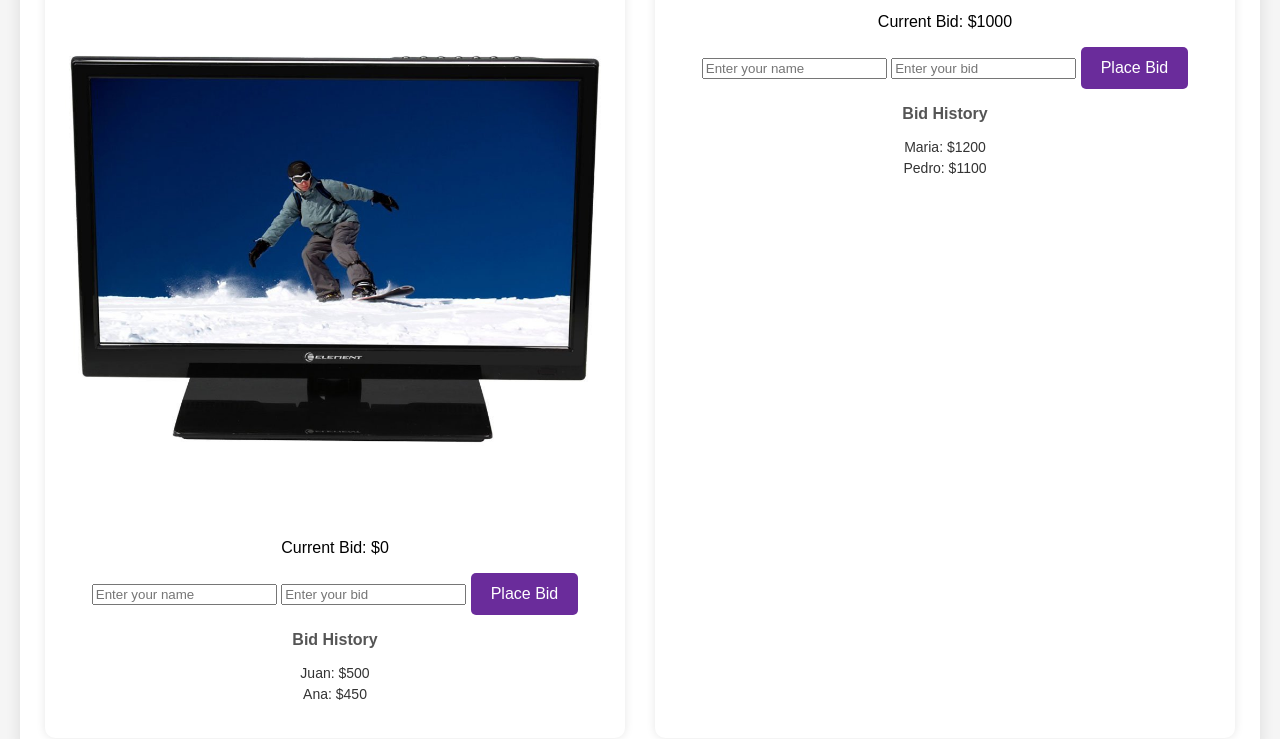
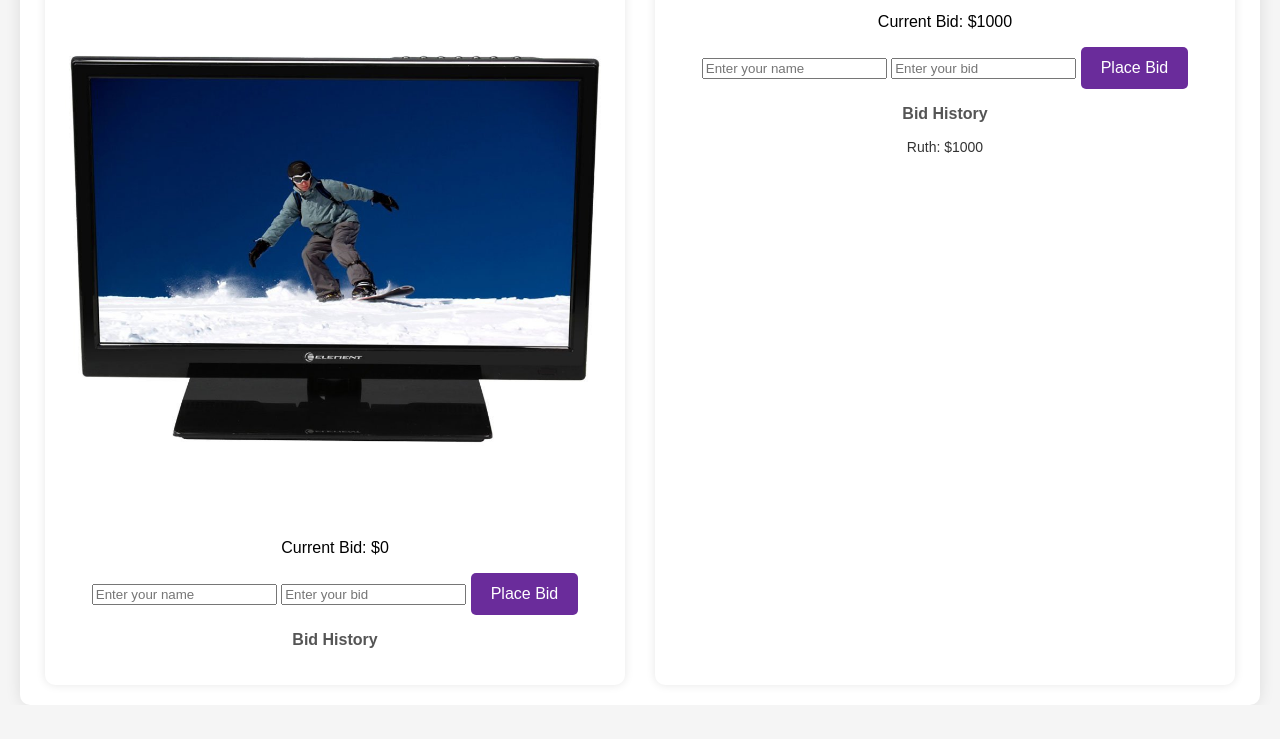
Before and after one commit to luckycharmz1/CharmaineTiendita, a plain HTML site: page index.html in a window 1280 px wide. Shown: the part 457-1196 px from the top of the page. After the commit the page ends 1162 px from the top, so only its background shows below. Drawn offline with Linux system fonts and the light colour scheme.

Commit message:
Update index.html

```diff
--- a/index.html
+++ b/index.html
@@ -40,8 +40,6 @@
                 <h3>Bid History</h3>
                 <ul id="bid-history-tv">
                     <!-- Example Bid History -->
-                    <li>Juan: $500</li>
-                    <li>Ana: $450</li>
                 </ul>
             </div>
 
@@ -67,8 +65,7 @@
                 <h3>Bid History</h3>
                 <ul id="bid-history-ipad">
                     <!-- Example Bid History -->
-                    <li>Maria: $1200</li>
-                    <li>Pedro: $1100</li>
+                    <li>Ruth: $1000</li>
                 </ul>
             </div>
         </div>
```
